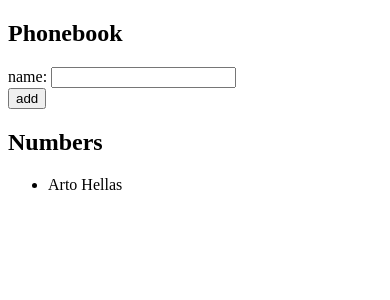
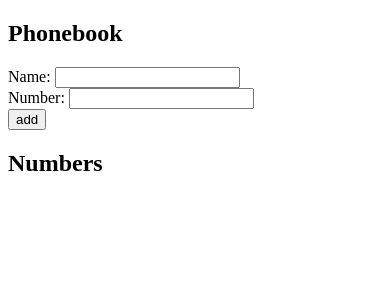
Before and after one commit to IamSithabile/Fullstack-Open, a React (Create React App) app in the folder part2/phonebook/: page / in a window 390 px wide. Shown: the top 300 px of the page. Built offline with nearby package versions, Linux system fonts and the light colour scheme.

Commit message:
Exercise 2.8 phonebook

```diff
--- a/part2/phonebook/src/App.js
+++ b/part2/phonebook/src/App.js
@@ -1,8 +1,13 @@
 import { useState } from "react";
 
 const App = () => {
-  const [persons, setPersons] = useState([{ name: "Arto Hellas" }]);
+  const [persons, setPersons] = useState([]);
   const [newName, setNewName] = useState("");
+  const [newNumber, setNewNumber] = useState("");
+
+  const numberHandler = (e) => {
+    setNewNumber(e.target.value);
+  };
 
   const nameHandler = (e) => {
     setNewName(e.target.value);
@@ -17,6 +22,7 @@ const App = () => {
     }
     const personObj = {
       name: newName,
+      number: newNumber,
     };
 
     setPersons(persons.concat(personObj));
@@ -28,7 +34,9 @@ const App = () => {
       <h2>Phonebook</h2>
       <form onSubmit={formSubmitHandler}>
         <div>
-          name: <input value={newName} onChange={nameHandler} />
+          Name: <input value={newName} onChange={nameHandler} />
+          <br />
+          Number: <input value={newNumber} onChange={numberHandler} />
         </div>
         <div>
           <button type="submit">add</button>
@@ -37,7 +45,9 @@ const App = () => {
       <h2>Numbers</h2>
       <ul>
         {persons.map((person) => (
-          <li key={person.name}>{person.name}</li>
+          <li key={person.name}>
+            {person.name} {person.number}
+          </li>
         ))}
       </ul>
     </div>
```
